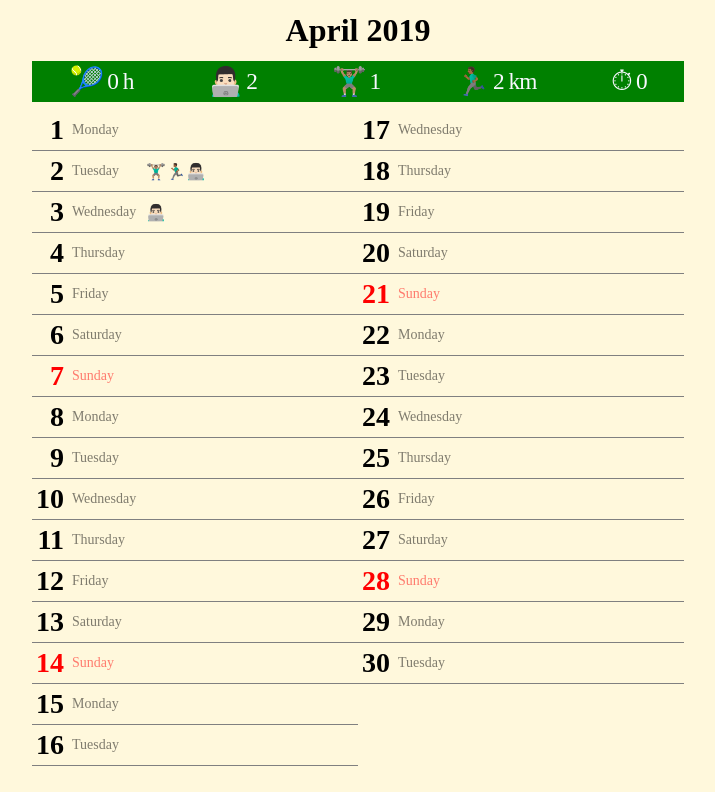
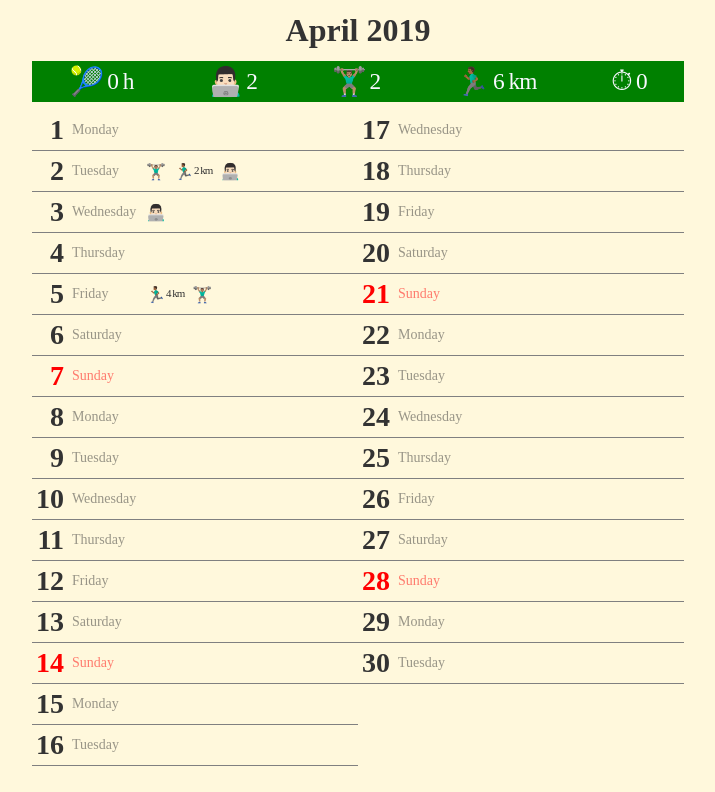
Before and after one commit to davidxcheng/emoji-lajf, a website: page docs/index.html in a window 1280 px wide. Shown: the whole page, without its empty margins (282-997 px from the left). Drawn offline with Linux system fonts and the light colour scheme.

Commit message:
Show quantity next to icon

```diff
--- a/docs/css/style.css
+++ b/docs/css/style.css
@@ -2,7 +2,7 @@
 
 body {
   background: cornsilk;
-  color: black;
+  color: #333;
   font-family: 'Times New Roman', Times, serif;
   font-size: 16px;
   margin: 0;
@@ -66,11 +66,15 @@ h1 {
   cursor: pointer;
 }
 
-.activity-details > ul {
-  list-style-type: none;
-  text-align: left;
-  padding-left: 35px;
-  margin: 0;
+.log-entry {
+  margin-right: 8px;
+}
+
+.log-entry > small.quantity {
+  position: relative;
+  top: -3px;
+  font-size: 11px;
+  letter-spacing: -1px;
 }
 
 .dayOfMonth {
--- a/docs/data/db.json
+++ b/docs/data/db.json
@@ -568,6 +568,16 @@
       "date": "2019-04-03",
       "activity": "code",
       "quantity": 1
+    },
+    {
+      "date": "2019-04-05",
+      "activity": "running",
+      "quantity": 4
+    },
+    {
+      "date": "2019-04-05",
+      "activity": "gym",
+      "quantity": 1
     }
   ]
 }
--- a/docs/js/app.js
+++ b/docs/js/app.js
@@ -61,20 +61,20 @@ function createScoreboardMarkup(data) {
   return markup;
 }
 
-function createCalendarDateMarkup(date, data) {
+function createCalendarDateMarkup(date, log) {
   var dayOfWeek = date.getDay();
   var day = date.getDate();
   var isSabbath = dayOfWeek === 0;
   var dateAsIso = date.toISOString().substring(0, 10);
 
-  var activities = data.reduce((acc, curr) => {
-    if (dateAsIso === curr.date) {
-      var activity = _activities[curr.activity];
-      acc += activity.glyph;
+  var activitiesMarkup = log.reduce((acc, logEntry) => {
+    if (dateAsIso === logEntry.date) {
+      var activity = _activities[logEntry.activity];
+      acc += createLogEntryMarkup(activity, logEntry);
     }
 
     return acc;
-  }, "")
+  }, "");
 
   return `
     <div class="date-container" data-date='${dateAsIso}'>
@@ -83,26 +83,17 @@ function createCalendarDateMarkup(date, data) {
         <small class="day ${isSabbath ? 'sabbath' : ''}">
           ${days[dayOfWeek]}
         </small>
-        <span>${activities}</span>
+        <span>${activitiesMarkup}</span>
       </div>
-      <div class="activity-details"></div>
     </div>`;
 }
 
-function createActivityDetailsMarkup(activities) {
-  var x = activities.reduce((acc, curr) => {
-    var quantity = `${curr.quantity} ${_activities[curr.activity].unit}`;
+function createLogEntryMarkup(activity, logEntry) {
+  if (activity.isBinary) {
+    return `<span class="log-entry">${activity.glyph}</span>`;
+  }
 
-    acc += `
-      <li>${_activities[curr.activity].glyph} ${quantity}</li>
-    `;
-
-    return acc;
-  }, "");
-
-  return `
-    <ul>${x}</ul>
-  `;
+  return `<span class="log-entry">${activity.glyph}<small class="quantity">${logEntry.quantity} ${activity.unit}</small></span>`;
 }
 
 function render(month, data) {
@@ -138,9 +129,6 @@ function render(month, data) {
       } else {
         // Toggle activity details
         console.log('Toggle activity details')
-        var elActivityDetails = elDateContent.getElementsByClassName("activity-details")[0];
-
-        elActivityDetails.innerHTML = createActivityDetailsMarkup(entries);
       }
     }
   });
@@ -184,7 +172,7 @@ async function fetchData(month) {
     if (!acc[curr.name]) {
       acc[curr.name] = {
         glyph: curr.icon.glyph,
-        isBinary: curr.isBinary,
+        isBinary: curr.settings.isBinary,
         unit: curr.settings.isBinary ? "" : curr.settings.unit
       }
     }
```
